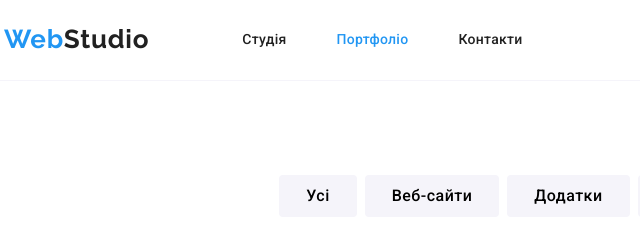
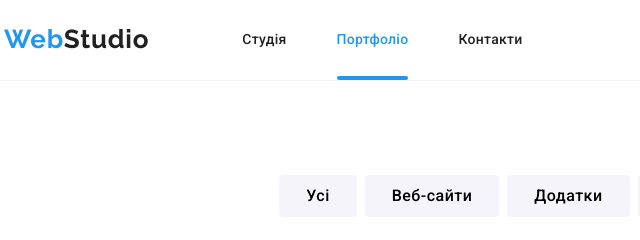
Before and after one commit to Veronikanos/goit-markup-hw-05, a plain HTML site: page portfolio.html in a window 1280 px wide. Shown: the top 240 px of the page, 51-691 px from the left. Drawn offline with nearby package versions, Linux system fonts and the light colour scheme.

Commit message:
add a pseudoelement to nav bar

```diff
--- a/css/styles.css
+++ b/css/styles.css
@@ -114,10 +114,12 @@ header {
 }
 
 .nav-links a {
+	position: relative;
 	padding-top: 32px;
 	padding-bottom: 32px;
 	display: inline-flex;
 	align-items: center;
+
 }
 
 .nav-links .nav-link:not(:last-child) {
@@ -126,6 +128,25 @@ header {
 
 .nav-links.nav-contacts {
 	margin-left: auto;
+}
+
+/* .nav-bar .nav-link a {
+	transition: transition 250ms linear;
+}
+
+.nav-bar .nav-link a:hover{
+
+} */
+
+
+.active::after {
+	content: '';
+	position: absolute;
+	background-color: var(--highlighted-color);
+	height: 4px;
+	width: 100%;
+	bottom: 0;
+	border-radius: 4px;
 }
 
 .nav-contacts a,
```
